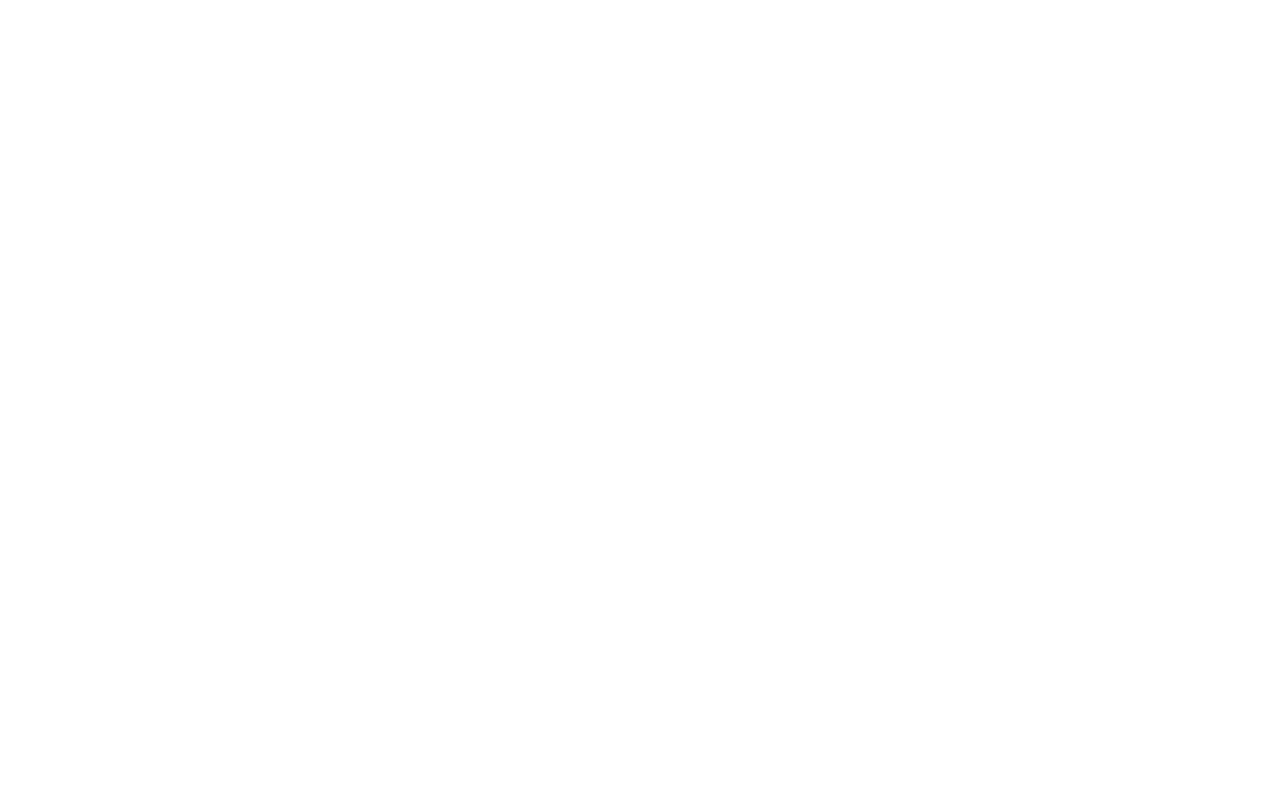
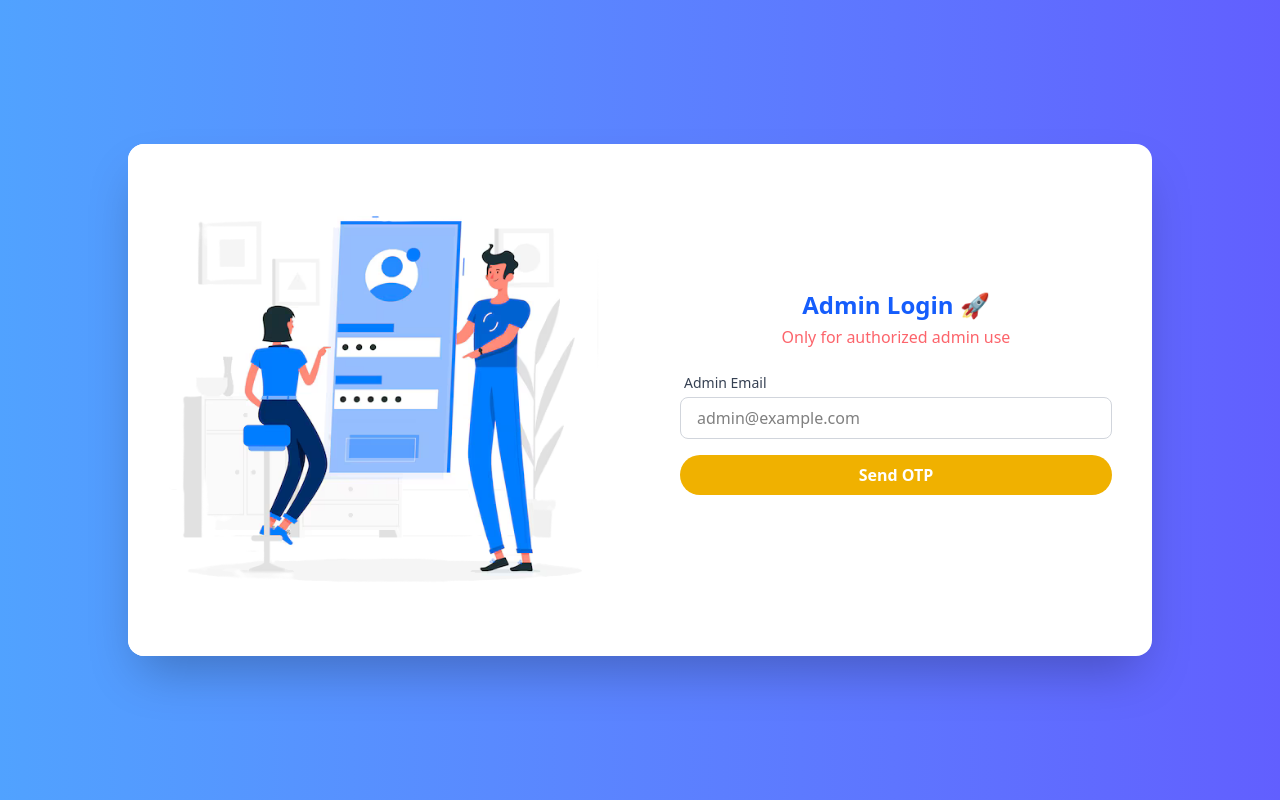
Before and after one commit to Dhineshkumar50478/Loan_Port_Website, a React (Vite) app: page /adminlogin in a window 1280 px wide. Before the commit this address had no page. Built offline with nearby package versions, Linux system fonts and the light colour scheme.

Commit message:
Authenticated router

```diff
--- a/src/App.jsx
+++ b/src/App.jsx
@@ -1,10 +1,12 @@
 import Router from "./components/Router"
+
 
 function App()
 {
   return(
     <>
-     <Router/>
+        <Router/>
+
     </>
   )
 }
--- /dev/null
+++ b/src/Context/AuthContext.jsx
@@ -0,0 +1,29 @@
+import { createContext, useContext, useState, useEffect } from 'react';
+
+const AuthContext = createContext();
+
+export const AuthProvider = ({ children }) => {
+  const [user, setUser] = useState(() => {
+    // Load from local storage if available
+    const storedUser = localStorage.getItem('user');
+    return storedUser ? JSON.parse(storedUser) : null;
+  });
+
+  const login = (userData) => {
+    setUser(userData);
+    localStorage.setItem('user', JSON.stringify(userData));
+  };
+
+  const logout = () => {
+    setUser(null);
+    localStorage.removeItem('user');
+  };
+
+  return (
+    <AuthContext.Provider value={{ user, login, logout }}>
+      {children}
+    </AuthContext.Provider>
+  );
+};
+
+export const useAuth = () => useContext(AuthContext);
--- /dev/null
+++ b/src/Context/ProtectedRoute.jsx
@@ -0,0 +1,22 @@
+import { Navigate } from "react-router-dom";
+import { useEffect, useState } from "react";
+import Cookies from "js-cookie";
+
+const ProtectedRoute = ({ children }) => {
+  const [checkingAuth, setCheckingAuth] = useState(true);
+  const [isAuthenticated, setIsAuthenticated] = useState(false);
+
+  useEffect(() => {
+    const userId = Cookies.get("userId");
+    if (userId) {
+      setIsAuthenticated(true);
+    }
+    setCheckingAuth(false); // Finished checking
+  }, []);
+
+  if (checkingAuth) return null; // Or show a loader while checking
+
+  return isAuthenticated ? children : <Navigate to="/login" />;
+};
+
+export default ProtectedRoute;
--- /dev/null
+++ b/src/components/Adminlogin.jsx
@@ -0,0 +1,146 @@
+import { useState } from "react";
+import login from "../assets/login.png";
+import { useNavigate } from "react-router-dom";
+import axios from "axios";
+import toast, { Toaster } from "react-hot-toast";
+
+export default function AdminLogin() {
+  const [email, setEmail] = useState("");
+  const [otp, setOtp] = useState("");
+  const [otpSent, setOtpSent] = useState(false);
+  const [loading, setLoading] = useState(false);
+  const navigate = useNavigate();
+
+  const handleSendOtp = async (e) => {
+    e.preventDefault();
+
+    if (email !== "loaneaseofficial@gmail.com") {
+      toast.error("You are not an admin!", {
+        style: { background: "#facc15", color: "black" },
+      });
+      return;
+    }
+
+    try {
+      setLoading(true);
+      await axios.post("http://localhost:8000/api/admin/send-otp", { email });
+      setOtpSent(true);
+      toast.success("OTP sent to admin email!", {
+        style: { background: "#4ade80", color: "black" },
+      });
+    } catch (err) {
+      toast.error("Failed to send OTP. Try again.", {
+        style: { background: "#f87171", color: "black" },
+      });
+    } finally {
+      setLoading(false);
+    }
+  };
+
+  const handleVerifyOtp = async (e) => {
+    e.preventDefault();
+    try {
+      setLoading(true);
+      const res = await axios.post("http://localhost:8000/api/admin/verify-otp", {
+        email,
+        otp,
+      });
+
+      if (res.data.success) {
+        toast.success("OTP Verified!", {
+          style: { background: "#4ade80", color: "black" },
+        });
+        setTimeout(() => navigate("/admin"), 1500);
+      } else {
+        toast.error("Invalid or expired OTP!", {
+          style: { background: "#f87171", color: "black" },
+        });
+      }
+    } catch (err) {
+      toast.error("Error verifying OTP.", {
+        style: { background: "#f87171", color: "black" },
+      });
+    } finally {
+      setLoading(false);
+    }
+  };
+
+  return (
+    <div className="min-h-screen flex items-center justify-center bg-gradient-to-r from-blue-400 to-indigo-500 p-4">
+      <div className="w-full max-w-5xl bg-white rounded-2xl shadow-2xl overflow-hidden flex flex-col md:flex-row">
+        {/* Left Image */}
+        <div className="md:w-1/2 w-full bg-white">
+          <img
+            src={login}
+            alt="Login Visual"
+            className="w-full h-full object-cover"
+          />
+        </div>
+
+        {/* Right Side Form */}
+        <div className="md:w-1/2 w-full p-10 flex flex-col justify-center">
+          <div className="text-center mb-6 text-blue-600">
+            <h2 className="text-2xl font-semibold text-blue-600 mb-1">
+              Admin Login 🚀
+            </h2>
+            <p className="animate-pulse text-red-500">
+              Only for authorized admin use
+            </p>
+          </div>
+
+          {!otpSent ? (
+            <form className="space-y-4" onSubmit={handleSendOtp}>
+              <div>
+                <label className="text-sm font-medium text-gray-700 block mb-1 px-1">
+                  Admin Email
+                </label>
+                <input
+                  type="email"
+                  placeholder="admin@example.com"
+                  value={email}
+                  onChange={(e) => setEmail(e.target.value)}
+                  className="w-full px-4 py-2 border border-gray-300 rounded-lg focus:outline-none focus:ring-2 focus:ring-blue-500"
+                  required
+                />
+              </div>
+
+              <button
+                type="submit"
+                disabled={loading}
+                className="w-full bg-yellow-500 text-white py-2 rounded-full hover:bg-yellow-600 font-semibold transition"
+              >
+                {loading ? "Sending OTP..." : "Send OTP"}
+              </button>
+              <Toaster />
+            </form>
+          ) : (
+            <form className="space-y-4" onSubmit={handleVerifyOtp}>
+              <div>
+                <label className="text-sm font-medium text-gray-700 block mb-1 px-1">
+                  Enter OTP
+                </label>
+                <input
+                  type="text"
+                  placeholder="6-digit OTP"
+                  value={otp}
+                  onChange={(e) => setOtp(e.target.value)}
+                  className="w-full px-4 py-2 border border-gray-300 rounded-lg focus:outline-none focus:ring-2 focus:ring-blue-500"
+                  required
+                />
+              </div>
+
+              <button
+                type="submit"
+                disabled={loading}
+                className="w-full bg-yellow-500 text-white py-2 rounded-full hover:bg-yellow-600 font-semibold transition"
+              >
+                {loading ? "Verifying..." : "Verify OTP"}
+              </button>
+              <Toaster />
+            </form>
+          )}
+        </div>
+      </div>
+    </div>
+  );
+}
--- a/src/components/Nav.jsx
+++ b/src/components/Nav.jsx
@@ -61,7 +61,7 @@
             {isLoggedIn ? (
               <li>
                 <Link
-                  to="/view-profile"
+                  to="/profile"
                   className="text-white font-medium !no-underline"
                 >
                   Profile
--- a/src/components/Router.jsx
+++ b/src/components/Router.jsx
@@ -1,25 +1,33 @@
-import React from 'react'
-import About from "./About"
-import Home from "./HomePage"
-import {Route, Routes} from "react-router-dom"
-import Layout from './Layout'
-import SignIn from './SignIn'
-import Register from './Register'
-import Forgotpw from './Forgotpw'
-import Contact from './Contact'
-import SubmitDocuments from './SubmitDocuments'
-import Profile from './Profile'
-import Viewprofile from './Viewprofile'
-import LandingPage from './LandingPage'
-import Admin from './Admin'
+import React from 'react';
+import { Route, Routes } from 'react-router-dom';
+import About from './About';
+import Home from './HomePage';
+import Layout from './Layout';
+import SignIn from './SignIn';
+import Register from './Register';
+import Forgotpw from './Forgotpw';
+import Contact from './Contact';
+import SubmitDocuments from './SubmitDocuments';
+import Profile from './Profile';
+import Viewprofile from './Viewprofile';
+import LandingPage from './LandingPage';
+import Admin from './Admin';
+import Adminlogin from './Adminlogin';
+import ProtectedRoute from '../Context/ProtectedRoute';
 
 const Router = () => {
   return (
-    <>
     <Routes>
-  <Route path="/" element={<LandingPage />} /> {/* Splash screen route */}
+      <Route path="/" element={<LandingPage />} />
 
-  <Route path="/home" element={<Layout />}>
+      <Route
+        path="/home"
+        element={
+          <ProtectedRoute>
+            <Layout />
+          </ProtectedRoute>
+        }
+      >
         <Route index element={<Home />} />
         <Route path="about" element={<About />} />
         <Route path="contact" element={<Contact />} />
@@ -30,13 +38,26 @@
       <Route path="/register" element={<Register />} />
       <Route path="/forgotpw" element={<Forgotpw />} />
       <Route path="/documentsub" element={<SubmitDocuments />} />
-  <Route path="/create-profile" element={<Profile />} />
-  <Route path="/view-profile" element={<Viewprofile />} />
-  <Route path="/admin" element={<Admin/>}/>
+      <Route
+        path="/profile"
+        element={
+          <ProtectedRoute>
+            <Profile />
+          </ProtectedRoute>
+        }
+      />
+      <Route
+        path="/viewprofile"
+        element={
+          <ProtectedRoute>
+            <Viewprofile />
+          </ProtectedRoute>
+        }
+      />
+      <Route path="/admin" element={<Admin />} />
+      <Route path="/adminlogin" element={<Adminlogin />} />
     </Routes>
+  );
+};
 
-    </>
-  )
-}
-
-export default Router
+export default Router;
--- a/src/main.jsx
+++ b/src/main.jsx
@@ -3,11 +3,14 @@
 import './styles/index.css'
 import App from './App'
 import {BrowserRouter} from "react-router-dom"
+import { AuthProvider } from "./Context/AuthContext"
 
 createRoot(document.getElementById('root')).render(
   <StrictMode>
+    <AuthProvider>
     <BrowserRouter>
     <App />
     </BrowserRouter>
+    </AuthProvider>
   </StrictMode>,
 )
```
Also changed, not shown: src/components/SignIn.jsx (+34 -18 lines). Lines whose indentation alone changed are shown as unchanged.
